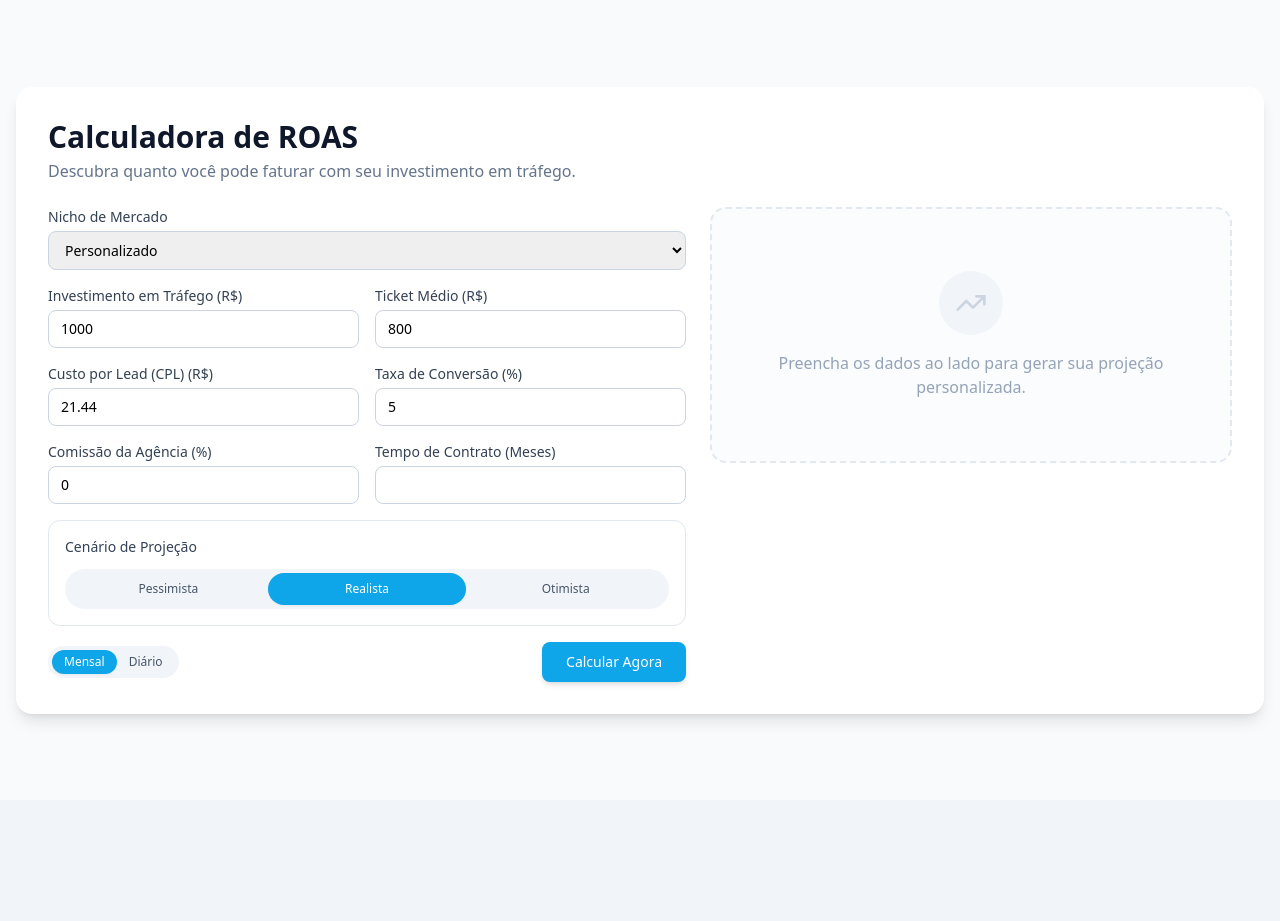
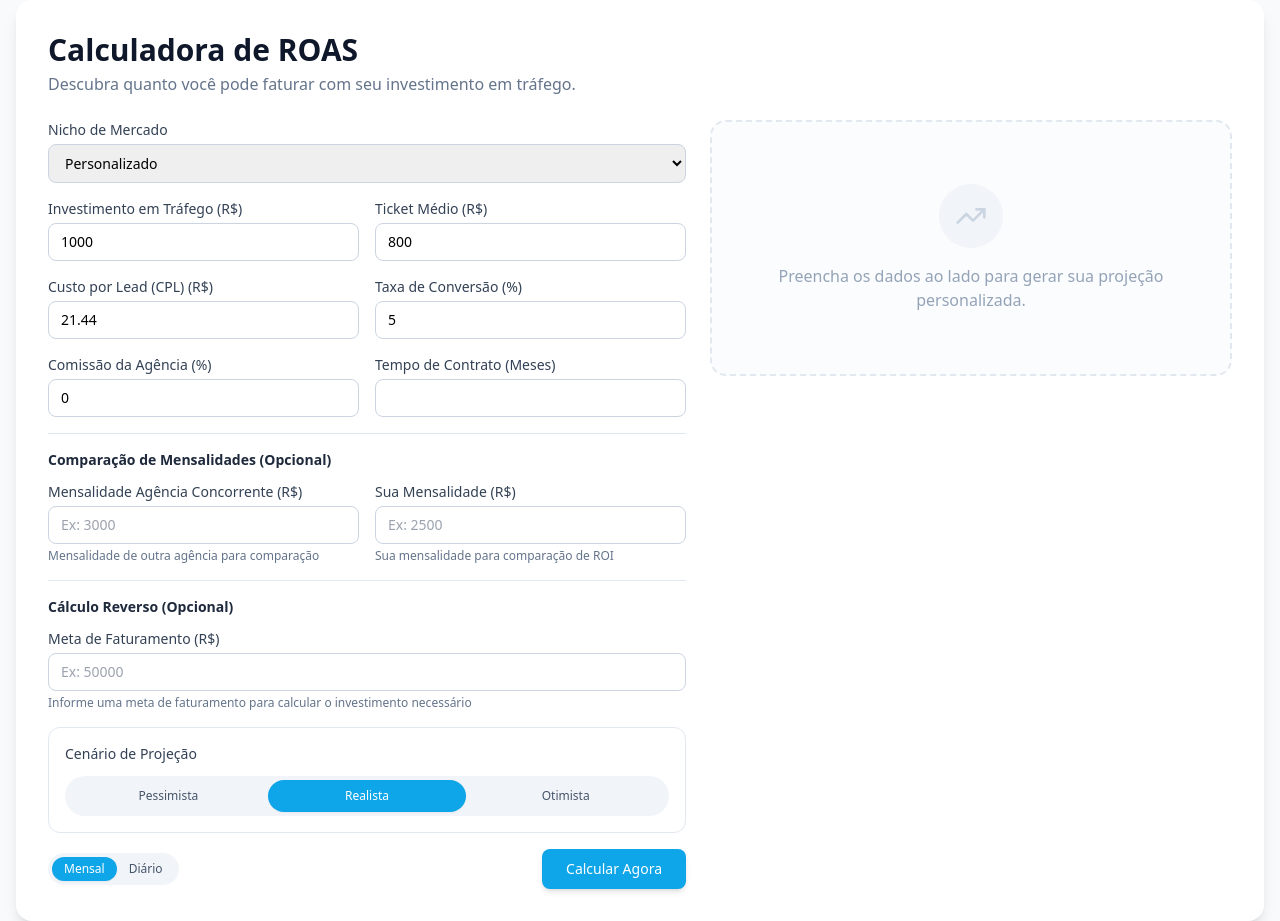
Before and after one commit to Jmarcos17/calculadoraderoas, a Next.js app: page / in a window 1280 px wide. Before the commit the page ends 800 px from the top, so only its background shows below. Built offline with nearby package versions, Linux system fonts and the light colour scheme.

Commit message:
Update: Final polish and layout adjustments

```diff
--- a/components/ContractProjection.tsx
+++ b/components/ContractProjection.tsx
@@ -348,27 +348,6 @@ export default function ContractProjectionView({
               strokeWidth={2}
               name="Faturamento Acumulado"
             />
-            {/* Linhas de Comparação de Agência (Simuladas no gráfico para visualização) */}
-            {input?.agencyFee && (
-              <Line
-                type="monotone"
-                dataKey={(data) => data.revenue - (input.agencyFee || 0)}
-                stroke="#ef4444"
-                strokeWidth={2}
-                strokeDasharray="5 5"
-                name="Liq. Agência Genérica"
-              />
-            )}
-            {input?.userAgencyFee && (
-              <Line
-                type="monotone"
-                dataKey={(data) => data.revenue - (input.userAgencyFee || 0)}
-                stroke="#8b5cf6"
-                strokeWidth={2}
-                strokeDasharray="5 5"
-                name="Liq. Sua Agência"
-              />
-            )}
           </LineChart>
         </ResponsiveContainer>
       </div>
@@ -391,6 +370,75 @@ export default function ContractProjectionView({
           </BarChart>
         </ResponsiveContainer>
       </div>
+
+      {/* Gráfico de Comparação de Lucro Líquido (Se houver mensalidades) */}
+      {(input?.agencyFee || input?.userAgencyFee) && (
+        <div className="bg-white rounded-xl border border-slate-200 p-6">
+          <h3 className="text-lg font-semibold text-slate-900 mb-4">
+            Comparação de Lucro Líquido por Mês
+          </h3>
+          <p className="text-sm text-slate-600 mb-4">
+            Comparação do lucro real após descontar investimento e mensalidade da agência
+          </p>
+          <ResponsiveContainer width="100%" height={300}>
+            <BarChart
+              data={projection.monthly.map((month) => ({
+                month: month.month,
+                semAgencia: month.revenue - month.investment,
+                ...(input.agencyFee && {
+                  agenciaConcorrente: month.revenue - month.investment - input.agencyFee,
+                }),
+                ...(input.userAgencyFee && {
+                  suaAgencia: month.revenue - month.investment - input.userAgencyFee,
+                }),
+              }))}
+            >
+              <CartesianGrid strokeDasharray="3 3" />
+              <XAxis
+                dataKey="month"
+                label={{ value: 'Mês', position: 'insideBottom', offset: -5 }}
+              />
+              <YAxis
+                tickFormatter={(value) => formatCurrency(value)}
+              />
+              <Tooltip
+                formatter={(value: number) => formatCurrency(value)}
+                labelFormatter={(label) => `${label}° mês`}
+              />
+              <Legend />
+              <Bar
+                dataKey="semAgencia"
+                fill="#94a3b8"
+                name="Sem Agência"
+              />
+              {input.agencyFee && (
+                <Bar
+                  dataKey="agenciaConcorrente"
+                  fill="#ef4444"
+                  name="Com Agência Concorrente"
+                />
+              )}
+              {input.userAgencyFee && (
+                <Bar
+                  dataKey="suaAgencia"
+                  fill="#22c55e"
+                  name="Com Sua Agência"
+                />
+              )}
+            </BarChart>
+          </ResponsiveContainer>
+          {input.agencyFee && input.userAgencyFee && (
+            <div className="mt-4 p-4 bg-green-50 rounded-lg border border-green-200">
+              <p className="text-sm font-semibold text-green-800">
+                💰 Vantagem Competitiva: {formatCurrency((input.agencyFee - input.userAgencyFee) * projection.monthly.length)} ao longo do contrato
+              </p>
+              <p className="text-xs text-green-700 mt-1">
+                Sua mensalidade gera {formatCurrency(input.agencyFee - input.userAgencyFee)} a mais de lucro por mês
+              </p>
+            </div>
+          )}
+        </div>
+      )}
 
       {/* Tabela Detalhada Mês a Mês */}
       <div className="bg-white rounded-xl border border-slate-200 p-6">
--- a/components/RoasForm.tsx
+++ b/components/RoasForm.tsx
@@ -185,6 +185,68 @@ export default function RoasForm({ onCalculate, defaultValues, branding }: RoasF
             )}
           </div>
         </div>
+
+        {/* Comparação de Mensalidades */}
+        <div className="border-t border-slate-200 pt-4 mt-2">
+          <h4 className="text-sm font-semibold text-slate-800 mb-3">
+            Comparação de Mensalidades (Opcional)
+          </h4>
+          <div className="grid gap-4 md:grid-cols-2">
+            <div>
+              <label className="block text-sm font-medium text-slate-700 mb-1">
+                Mensalidade Agência Concorrente (R$)
+              </label>
+              <input
+                type="number"
+                step="0.01"
+                {...register('agencyFee')}
+                placeholder="Ex: 3000"
+                className="w-full rounded-lg border border-slate-300 px-3 py-2 text-sm focus:outline-none focus:ring-2 focus:ring-sky-500"
+              />
+              <p className="text-xs text-slate-500 mt-1">
+                Mensalidade de outra agência para comparação
+              </p>
+            </div>
+
+            <div>
+              <label className="block text-sm font-medium text-slate-700 mb-1">
+                Sua Mensalidade (R$)
+              </label>
+              <input
+                type="number"
+                step="0.01"
+                {...register('userAgencyFee')}
+                placeholder="Ex: 2500"
+                className="w-full rounded-lg border border-slate-300 px-3 py-2 text-sm focus:outline-none focus:ring-2 focus:ring-sky-500"
+              />
+              <p className="text-xs text-slate-500 mt-1">
+                Sua mensalidade para comparação de ROI
+              </p>
+            </div>
+          </div>
+        </div>
+
+        {/* Meta de Faturamento */}
+        <div className="border-t border-slate-200 pt-4 mt-2">
+          <h4 className="text-sm font-semibold text-slate-800 mb-3">
+            Cálculo Reverso (Opcional)
+          </h4>
+          <div>
+            <label className="block text-sm font-medium text-slate-700 mb-1">
+              Meta de Faturamento (R$)
+            </label>
+            <input
+              type="number"
+              step="0.01"
+              {...register('targetRevenue')}
+              placeholder="Ex: 50000"
+              className="w-full rounded-lg border border-slate-300 px-3 py-2 text-sm focus:outline-none focus:ring-2 focus:ring-sky-500"
+            />
+            <p className="text-xs text-slate-500 mt-1">
+              Informe uma meta de faturamento para calcular o investimento necessário
+            </p>
+          </div>
+        </div>
       </div>
 
       {/* Toggle de Cenários */}
--- a/components/RoasResults.tsx
+++ b/components/RoasResults.tsx
@@ -192,7 +192,38 @@ export default function RoasResults({ results, input, benchmarks, branding }: Ro
         </div>
       </div>
 
-      {/* 4. Comparativo de Agências (Se disponível) */}
+      {/* 4. Investimento Sugerido (Se disponível) */}
+      {results.suggestedInvestment && results.suggestedInvestment > 0 && (
+        <div className="bg-gradient-to-r from-purple-50 to-indigo-50 rounded-2xl border border-purple-200 p-6">
+          <div className="flex items-start gap-4">
+            <div className="p-3 rounded-full bg-purple-100">
+              <Target className="w-6 h-6 text-purple-600" />
+            </div>
+            <div className="flex-1">
+              <h4 className="text-base font-semibold text-slate-900 mb-1">
+                💡 Sugestão de Investimento
+              </h4>
+              <p className="text-sm text-slate-600 mb-3">
+                {input.targetRevenue
+                  ? `Para atingir sua meta de faturamento de ${formatCurrency(input.targetRevenue)}, recomendamos:`
+                  : 'Para dobrar seu faturamento mantendo as mesmas métricas, recomendamos:'
+                }
+              </p>
+              <div className="inline-flex items-baseline gap-2 bg-white rounded-xl px-4 py-3 shadow-sm border border-purple-100">
+                <span className="text-sm text-slate-600">Investir</span>
+                <span className="text-2xl font-bold text-purple-600">
+                  {formatCurrency(results.suggestedInvestment)}
+                </span>
+                <span className="text-sm text-slate-500">
+                  por mês
+                </span>
+              </div>
+            </div>
+          </div>
+        </div>
+      )}
+
+      {/* 5. Comparativo de Agências (Se disponível) */}
       {(results.agencyRoi !== undefined || results.userAgencyRoi !== undefined) && (
         <div className="bg-white rounded-2xl border border-slate-200 p-6 relative overflow-hidden">
           <div className="relative z-10">
--- a/lib/validations.ts
+++ b/lib/validations.ts
@@ -18,6 +18,7 @@ export const roasFormSchema = z.object({
   agencyFee: z.coerce.number().min(0).optional(),
   userAgencyFee: z.coerce.number().min(0).optional(),
   targetRoas: z.coerce.number().min(0).optional(),
+  targetRevenue: z.coerce.number().min(0).optional(),
 });
 
 export type RoasFormData = z.infer<typeof roasFormSchema>;
```
Also changed, not shown: lib/roas.ts (+29 -55 lines).
